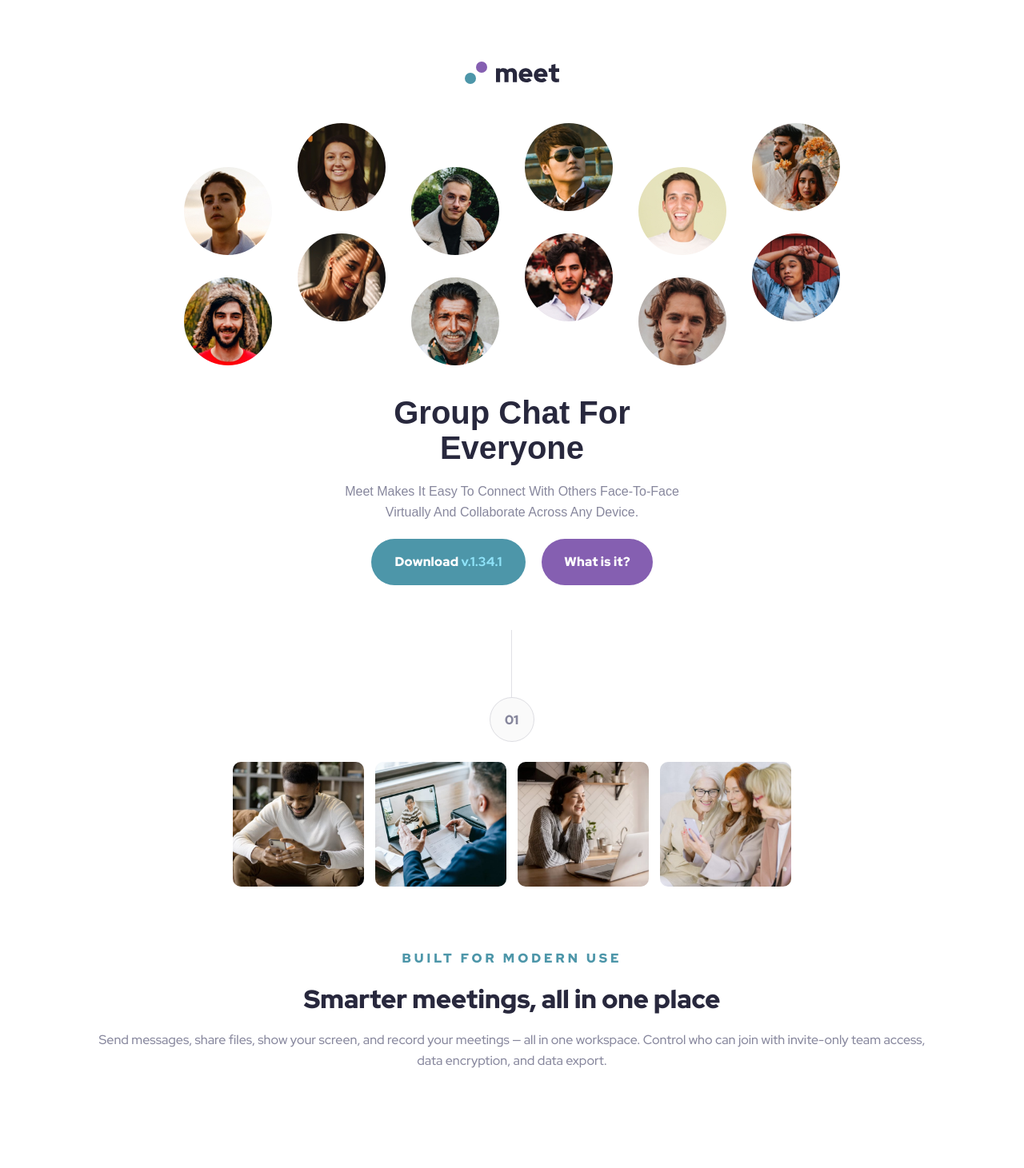
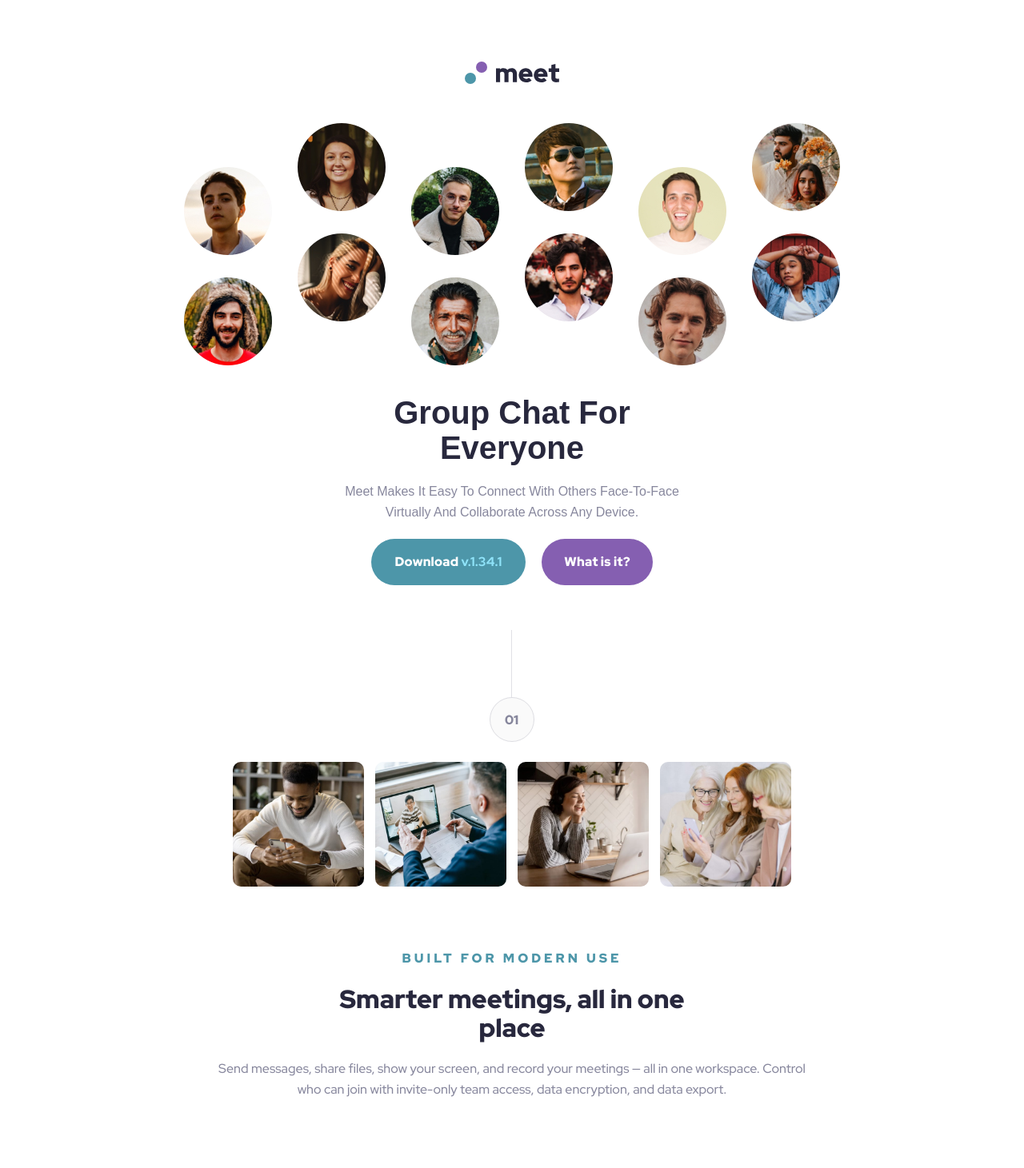
Before and after one commit to PiriyaLapa/meet-landing-page, a React (Create React App) app: page / in a window 1280 px wide. Shown: the top 1461 px of the page at 80% size. Built offline with nearby package versions, Linux system fonts and the light colour scheme.

Commit message:
update and try to deploy

```diff
--- a/src/styles/styles.ts
+++ b/src/styles/styles.ts
@@ -230,7 +230,6 @@ export const StyledHeaderNormalScreen = styled.header`
 
 export const StyledGallery = styled.main`
   padding: 5%;
-  // background-color: #c5ebaa;
   margin: 0 auto;
   display: grid;
   gap: 20px;
@@ -259,8 +258,8 @@ export const StyledGallery = styled.main`
 
 export const ContainerGallery = styled.div`
   text-align: center;
-  max-width:1110px;
-  max-height:242px;
+  max-width: 1110px;
+  max-height: 242px;
 
   @media screen and (max-width: 767px) {
     //
@@ -284,7 +283,7 @@ export const ContainerGallery = styled.div`
     justify-content: center;
     width: 696px;
     height: 156px;
-    gap:2%;
+    gap: 2%;
   }
 
   // Desktop
@@ -294,6 +293,7 @@ export const ContainerGallery = styled.div`
     flex-direction: row; //  background-color:#6096B4;
     justify-content: center;
     gap: 2%;
+    width: 100%;
   }
   @media screen and (min-width: 1920px) {
     //  background-color:#CADEFC;
@@ -447,7 +447,6 @@ export const StyledCardHeader = styled.div`
 `;
 export const StyledCardFooter = styled.div`
   display: grid;
-
   @media screen and (max-width: 767px) {
     grid-gap: 15%;
   }
@@ -466,7 +465,7 @@ export const StyledCardFooter = styled.div`
 
   // Desktop
   @media screen and (min-width: 1440px) {
-    grid-gap: 15%;
+    grid-gap: 25%;
   }
   @media screen and (min-width: 1920px) {
     //  background-color:#CADEFC;
@@ -645,6 +644,34 @@ export const TitleGalleryCard = styled.span`
   text-align: center;
   color: #28283d;
   display: block;
+  @media screen and (max-width: 767px) {
+    //
+  }
+
+  // Tablet
+  @media screen and (min-width: 768px) and (max-width: 1023px) {
+    //
+    display: inline-block;
+    width: 50%;
+    margin: 0 auto;
+  }
+
+  // Labtop
+  @media screen and (min-width: 1024px) and (max-width: 1439px) {
+    display: inline-block;
+    width: 50%;
+    margin: 0 auto;
+  }
+
+  // Desktop
+  @media screen and (min-width: 1440px) {
+    display: inline-block;
+    width: 30%;
+    margin: 0 auto;
+  }
+  @media screen and (min-width: 1920px) {
+    //
+  }
 `;
 export const ContentGalleryCard = styled.span`
   font-family: "Red Hat Display";
@@ -655,6 +682,34 @@ export const ContentGalleryCard = styled.span`
   display: block;
   text-align: center;
   color: #87879d;
+  @media screen and (max-width: 767px) {
+    //
+  }
+
+  // Tablet
+  @media screen and (min-width: 768px) and (max-width: 1023px) {
+    //
+    display: inline-block;
+    width: 71%;
+    margin: 0 auto;
+  }
+
+  // Labtop
+  @media screen and (min-width: 1024px) and (max-width: 1439px) {
+    display: inline-block;
+    width: 71%;
+    margin: 0 auto;
+  }
+
+  // Desktop
+  @media screen and (min-width: 1440px) {
+    display: inline-block;
+    width: 71%;
+    margin: 0 auto;
+    //
+  @media screen and (min-width: 1920px) {
+    //
+  }
 `;
 
 // Vector
```
